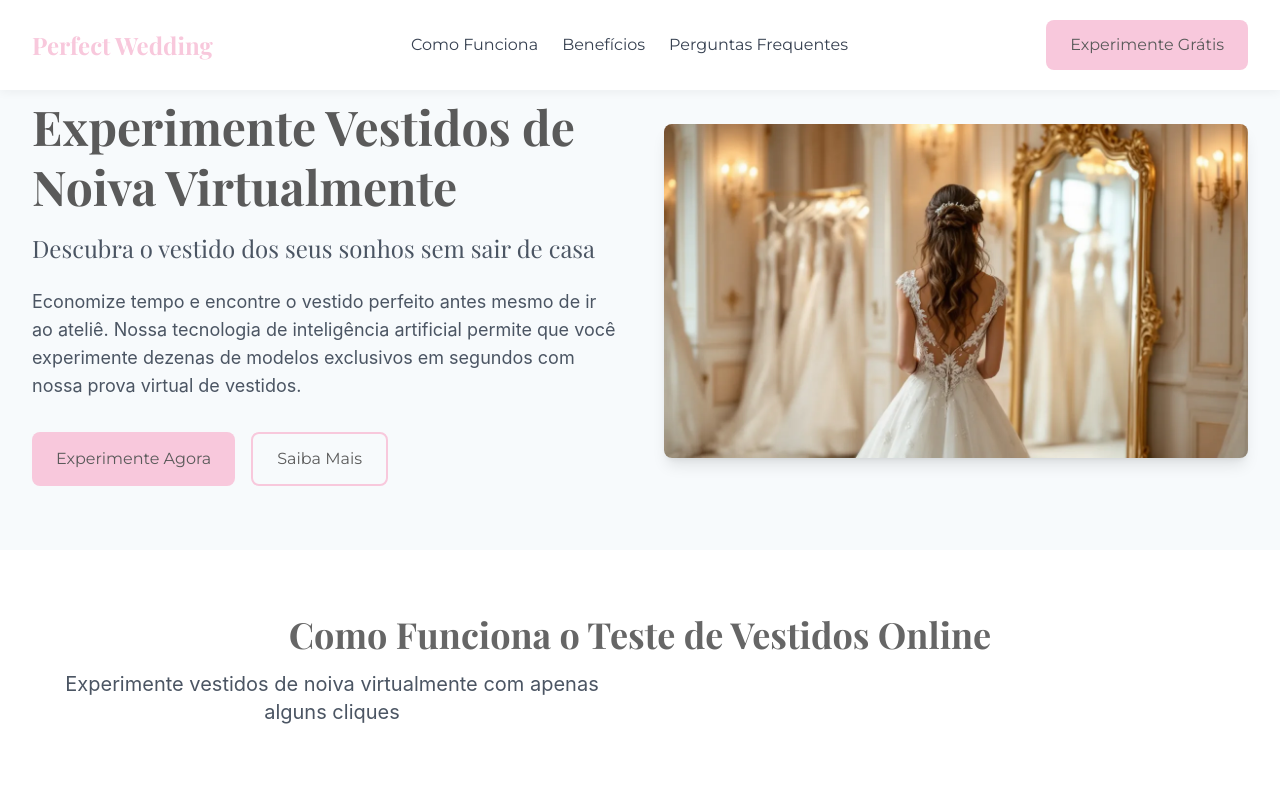
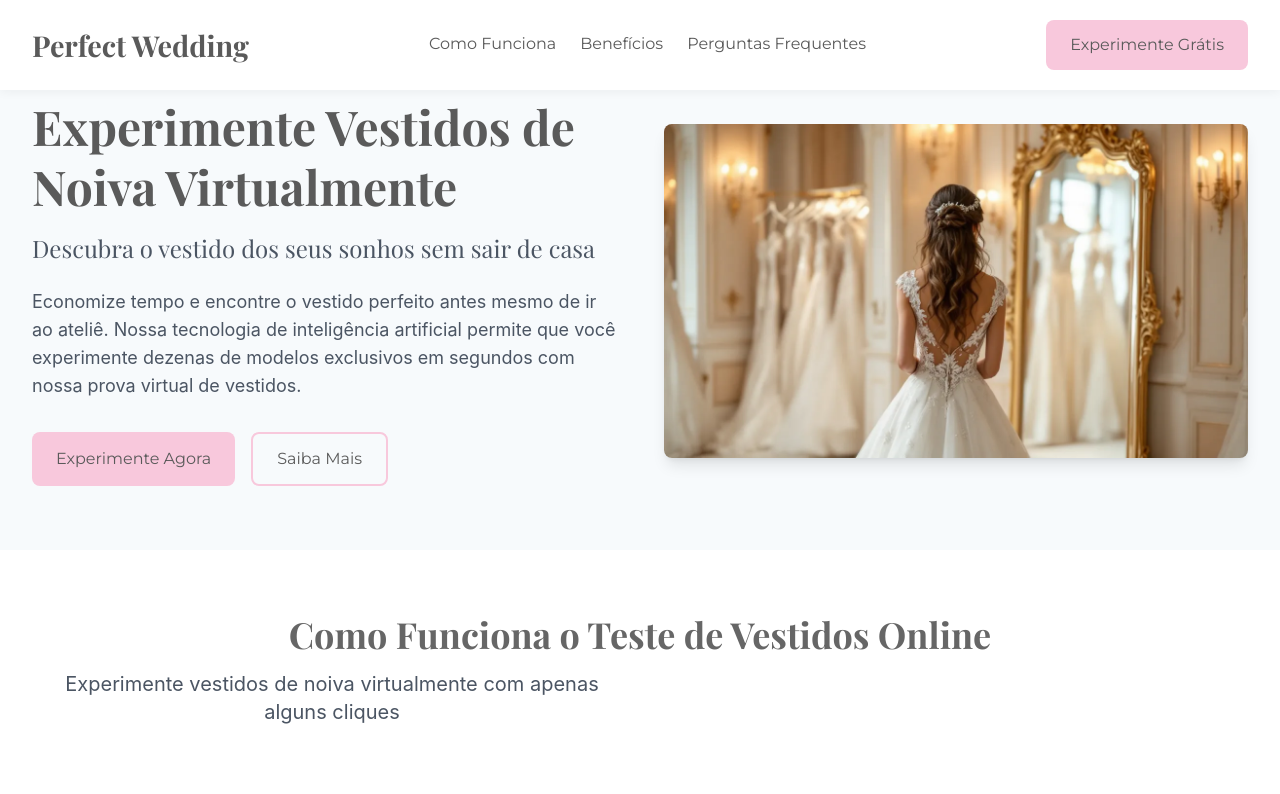
Before and after one commit to perfect-wedding-ai/pre-launch-hotsite, a Next.js app in the folder perfect-wedding-next/: page /en in a window 1280 px wide. Shown: the top 794 px of the page. Built offline with nearby package versions, Linux system fonts and the light colour scheme.

Commit message:
Ajustes na barra de navegação.

```diff
--- a/perfect-wedding-next/src/app/[lang]/page.tsx
+++ b/perfect-wedding-next/src/app/[lang]/page.tsx
@@ -8,13 +8,13 @@ export default function Home() {
         <div className="container">
           <div className="flex justify-between items-center">
             <div className="logo">
-              <h1 className="text-2xl m-0 text-primary">Perfect Wedding</h1>
+              <h1 className="text-[28.8px] m-0 text-[rgb(90,90,90)]">Perfect Wedding</h1>
             </div>
             <nav>
               <ul className="flex gap-6">
-                <li><Link href="#como-funciona" className="text-gray-700 hover:text-primary transition-colors">Como Funciona</Link></li>
-                <li><Link href="#beneficios" className="text-gray-700 hover:text-primary transition-colors">Benefícios</Link></li>
-                <li><Link href="#faq" className="text-gray-700 hover:text-primary transition-colors">Perguntas Frequentes</Link></li>
+                <li><Link href="#como-funciona" className="nav-link">Como Funciona</Link></li>
+                <li><Link href="#beneficios" className="nav-link">Benefícios</Link></li>
+                <li><Link href="#faq" className="nav-link">Perguntas Frequentes</Link></li>
               </ul>
             </nav>
             <div className="cta-button">
--- a/perfect-wedding-next/src/app/globals.css
+++ b/perfect-wedding-next/src/app/globals.css
@@ -77,6 +77,34 @@
 @layer components {
   .container {
     @apply max-w-7xl mx-auto px-4 sm:px-6 lg:px-8;
+  }
+
+  .nav-link {
+    @apply relative inline-block text-[rgb(90,90,90)] transition-colors duration-300;
+    padding-bottom: 2px;
+  }
+
+  .nav-link::after {
+    content: '';
+    position: absolute;
+    left: 0;
+    bottom: 0;
+    width: 0;
+    height: 1px;
+    background-color: var(--primary-color);
+    transition: width 0.3s ease;
+  }
+
+  .nav-link:hover::after {
+    width: 100%;
+  }
+
+  .nav-link:hover {
+    color: var(--primary-color);
+  }
+
+  .nav-link.active::after {
+    width: 100%;
   }
 
   .btn-primary {
```
